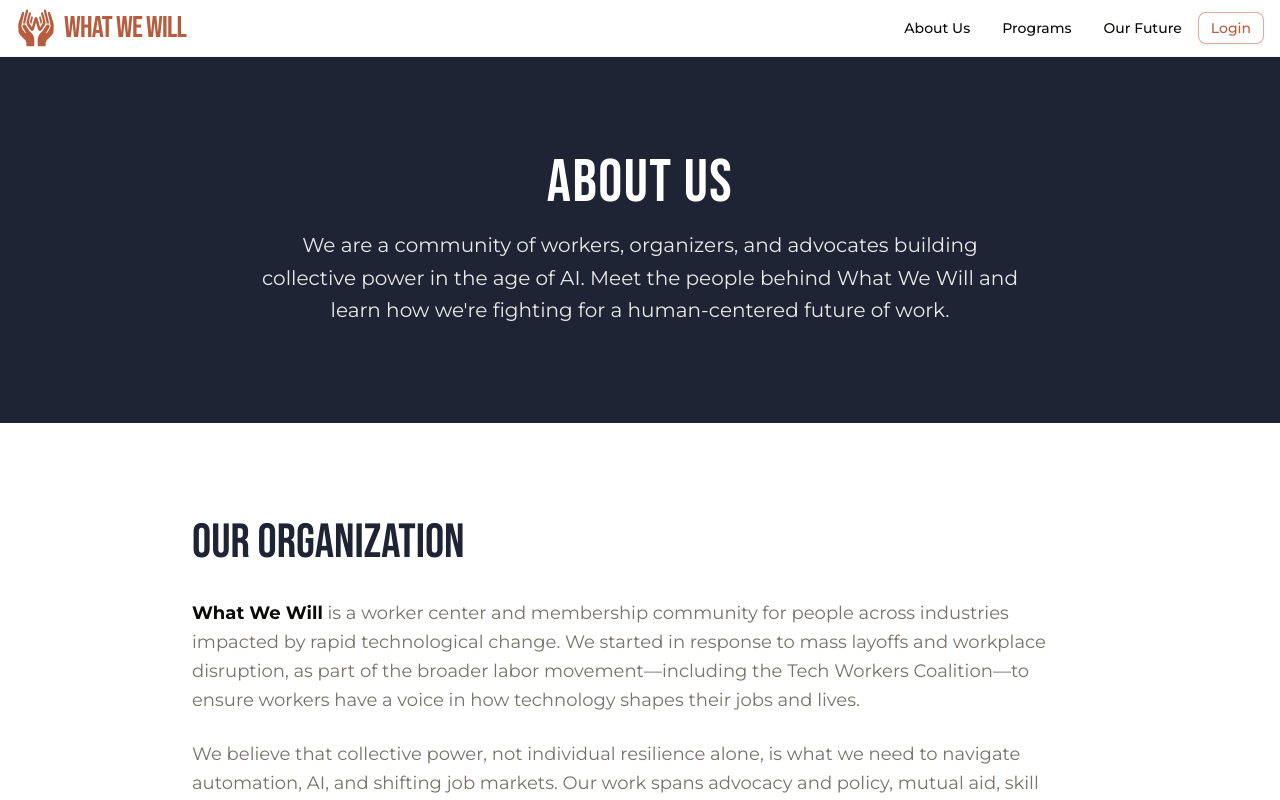
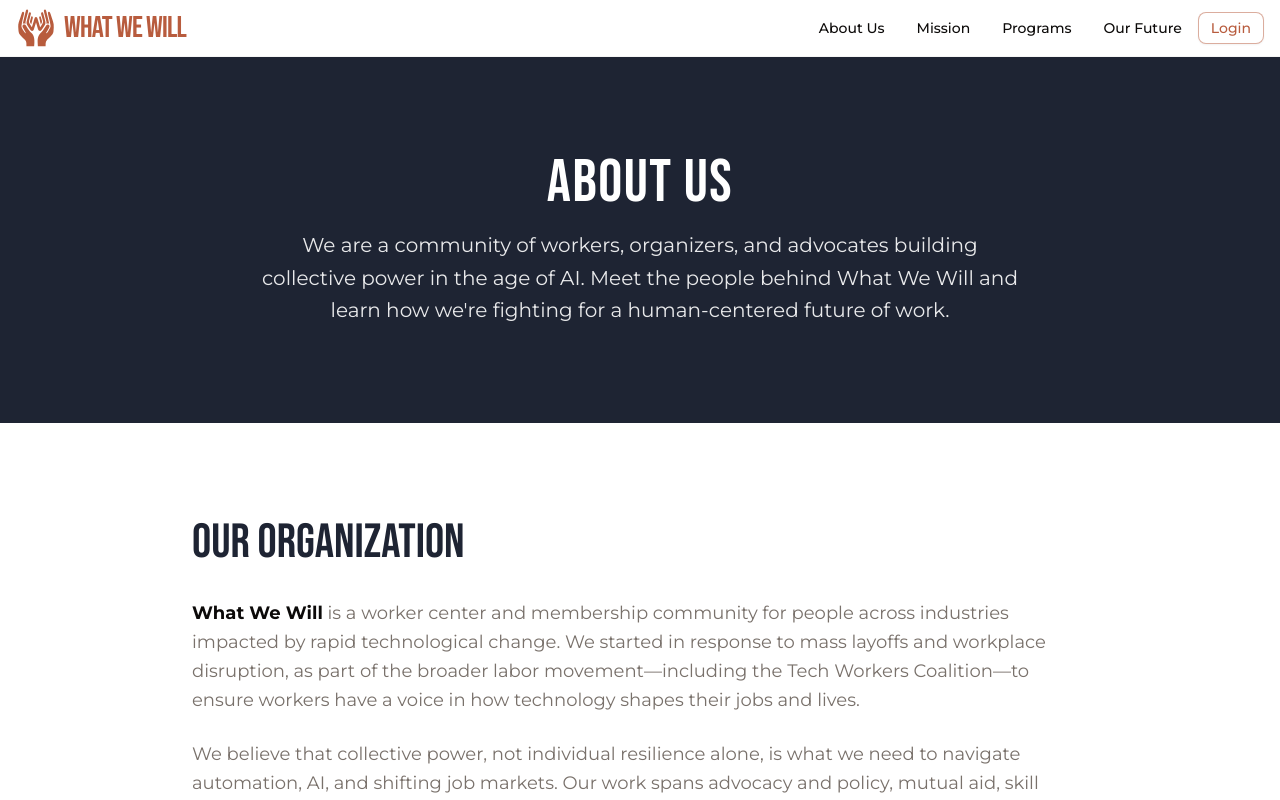
Before and after one commit to What-We-Will/community-platform, a Next.js app: page /about in a window 1280 px wide. Shown: the top 800 px of the page. Built offline with nearby package versions, Linux system fonts and the light colour scheme; no server answers.

Commit message:
Landing & dashboard: nav, footer, and typography fixes
- Restore Mission nav link between About Us and Programs
- Remove Log In from landing footer
- Add tracking-normal to rotating hero words
- Fix dashboard greeting: use p tag to avoid global h1 Bebas/uppercase styles

```diff
--- a/components/dashboard/WelcomeBanner.tsx
+++ b/components/dashboard/WelcomeBanner.tsx
@@ -43,9 +43,9 @@ export function WelcomeBanner({ profile }: WelcomeBannerProps) {
       <CardContent className="pt-6">
         <div className="flex flex-col gap-4 sm:flex-row sm:items-center sm:justify-between">
           <div>
-            <h1 className="text-xl font-semibold tracking-tight">
+            <p className="text-xl font-semibold">
               {greeting}, {displayName}
-            </h1>
+            </p>
             <p className="mt-1 text-sm text-muted-foreground">{subtitle}</p>
           </div>
           <div className="flex flex-wrap gap-2">
--- a/components/landing/landing-footer.tsx
+++ b/components/landing/landing-footer.tsx
@@ -19,12 +19,6 @@ export function LandingFooter() {
             About
           </Link>
           <Link
-            href="/login"
-            className="hover:text-foreground transition-colors"
-          >
-            Log in
-          </Link>
-          <Link
             href="/signup"
             className="hover:text-foreground transition-colors"
           >
--- a/components/landing/landing-hero.tsx
+++ b/components/landing/landing-hero.tsx
@@ -27,7 +27,7 @@ export function LandingHero() {
         <div className="max-w-xl">
           <h1 className="text-4xl text-dark-blue font-bold uppercase tracking-tight text-center md:text-left sm:text-4xl md:text-5xl lg:text-6xl">
             <span
-              className="font-bold text-white px-2"
+              className="font-bold text-white px-2 tracking-normal"
               style={{ backgroundColor: ROTATING_WORDS[index].bg }}
             >
               {ROTATING_WORDS[index].word}
--- a/components/landing/landing-nav.tsx
+++ b/components/landing/landing-nav.tsx
@@ -36,6 +36,13 @@ export function LandingNav({ user }: { user?: User | null }) {
               className="text-sm font-medium text-foreground transition-colors hover:text-primary-orange"
             >
               About Us
+            </Link>
+
+            <Link
+              href="/#mission"
+              className="text-sm font-medium text-foreground transition-colors hover:text-primary-orange"
+            >
+              Mission
             </Link>
 
             <Link
```
